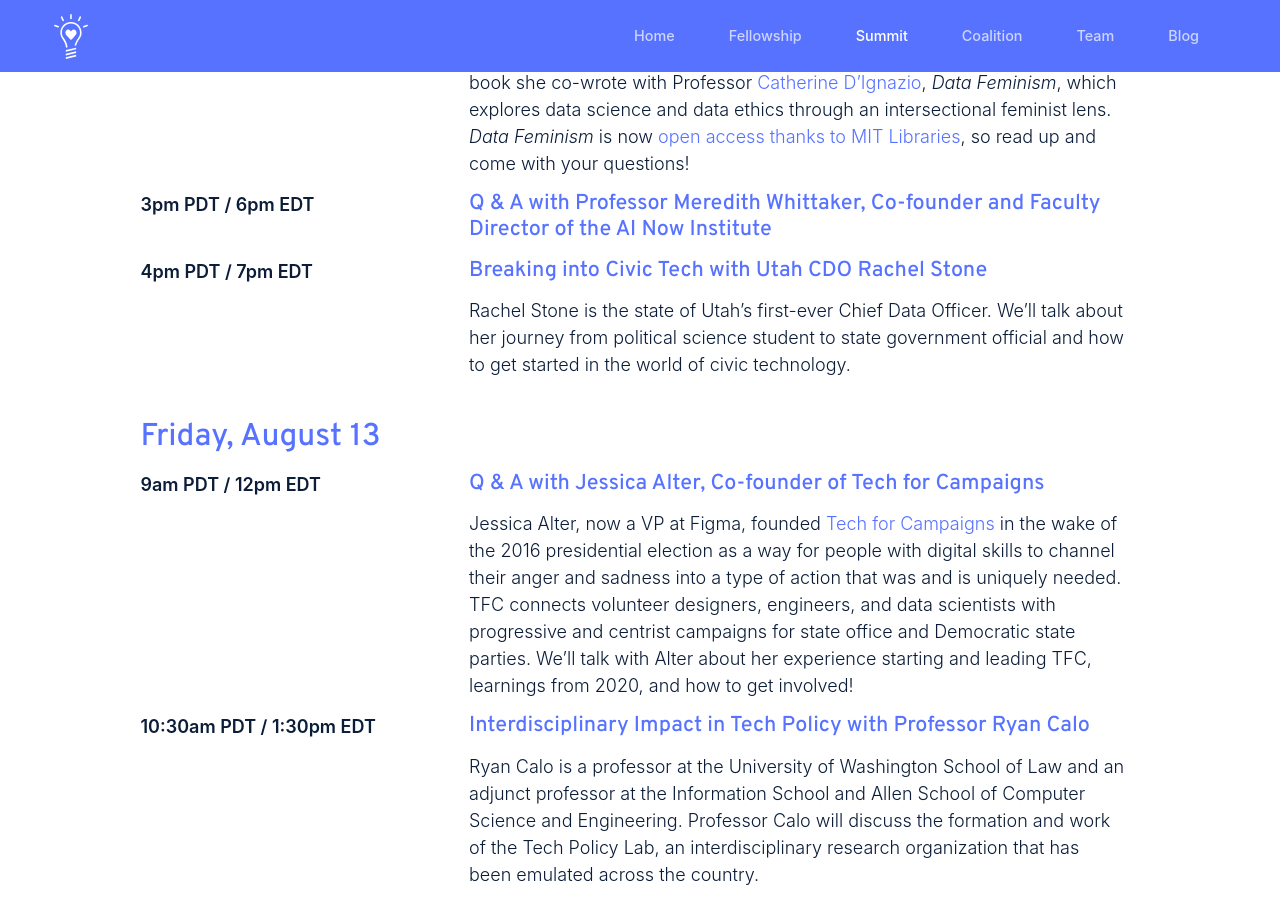
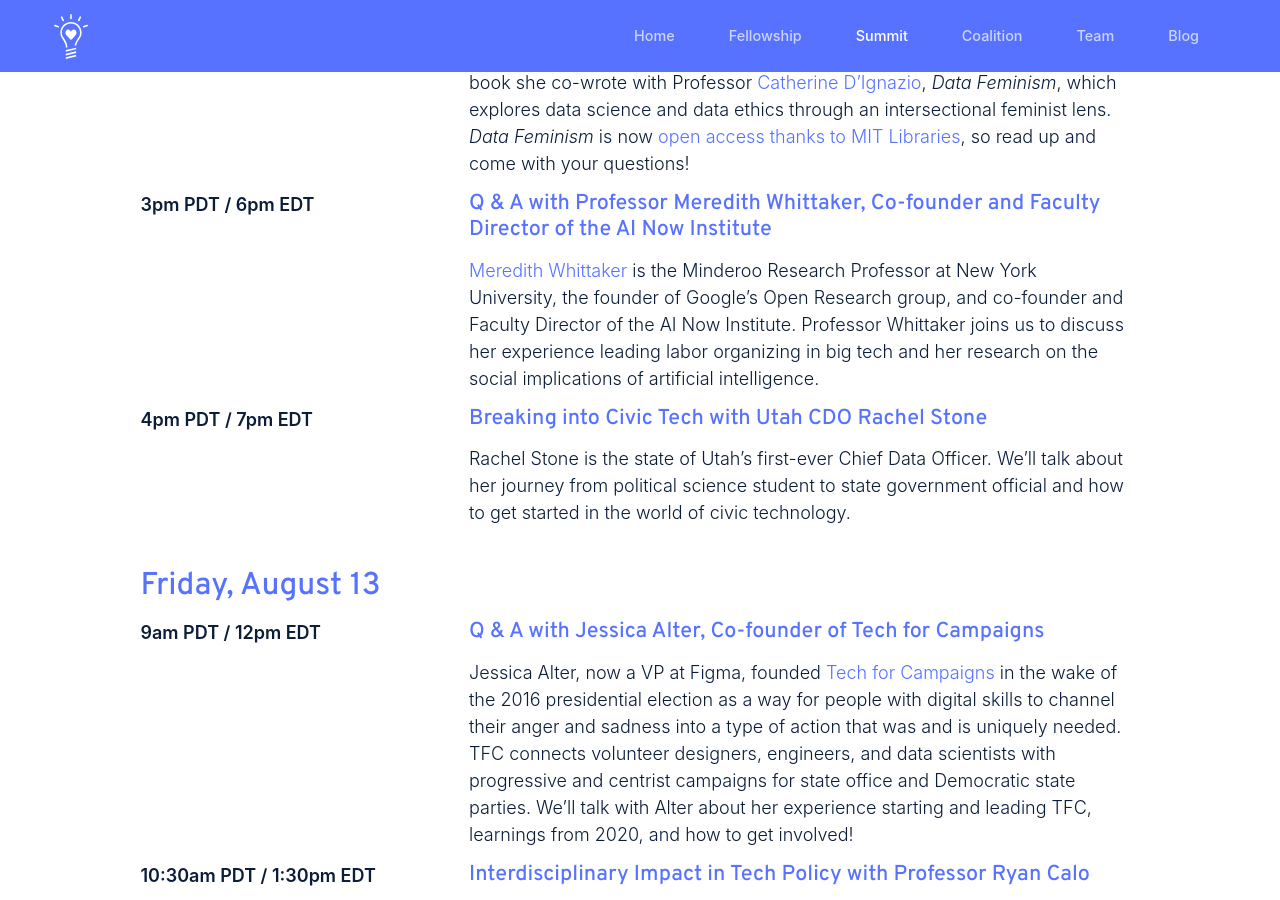
Before and after one commit to impact-labs/impact-labs.github.io, a Jekyll site: the page built from pages/summit.html, in a window 1280 px wide and 900 px high, scrolled down 1475 px. Built offline with Jekyll 4.4.1, drawn with Linux system fonts in a browser that asks for light colours; some of the changed text lies outside the part shown.

Commit message:
Add Meredith Whittaker session description

```diff
--- a/_data/summit_2021_sessions.yaml
+++ b/_data/summit_2021_sessions.yaml
@@ -8,7 +8,7 @@
       description: <a href="http://english.emory.edu/home/people/bios/klein-lauren.html">Lauren F. Klein</a> is an associate professor of English and Quantitative Theory and Methods at Emory University. Professor Klein will join us to talk about the book she co-wrote with Professor <a href="https://dusp.mit.edu/faculty/catherine-dignazio">Catherine D’Ignazio</a>, <i>Data Feminism</i>, which explores data science and data ethics through an intersectional feminist lens. <i>Data Feminism</i> is now <a href="https://mitpress.mit.edu/books/data-feminism">open access thanks to MIT Libraries</a>, so read up and come with your questions!
     - time: 3pm PDT / 6pm EDT
       title: Q & A with Professor Meredith Whittaker, Co-founder and Faculty Director of the AI Now Institute
-      description:
+      description: <a href="https://ainowinstitute.org/people/meredith-whittaker.html">Meredith Whittaker</a> is the Minderoo Research Professor at New York University, the founder of Google’s Open Research group, and co-founder and Faculty Director of the AI Now Institute. Professor Whittaker joins us to discuss her experience leading labor organizing in big tech and her research on the social implications of artificial intelligence.
     - time: 4pm PDT / 7pm EDT
       title: Breaking into Civic Tech with Utah CDO Rachel Stone
       description: Rachel Stone is the state of Utah’s first-ever Chief Data Officer. We’ll talk about her journey from political science student to state government official and how to get started in the world of civic technology.
@@ -25,7 +25,7 @@
       title: Panel on Current Issues in Tech Policy with Betsy Cooper, Chris Riley, Mallory Knodel, and Nabiha Syed
       description: We’ll hear from <a href="https://www.aspeninstitute.org/our-people/betsy-cooper/">Betsy Cooper</a>, founding Director of the <a href="https://www.aspentechpolicyhub.org/">Aspen Tech Policy Hub</a>; <a href="https://www.rstreet.org/team/chris-riley/">Chris Riley</a>, senior fellow of Internet Governance at the <a href="https://www.rstreet.org/">R Street Institute</a>; <a href="https://cdt.org/staff/mallory-knodel/">Mallory Knodel</a>, Chief Technology Officer at the <a href="https://cdt.org/">Center for Democracy and Technology</a>; and <a href="https://themarkup.org/people/nabiha-syed">Nabiha Syed</a>, President of <a href="https://themarkup.org/">The Markup</a> on topics like cybersecurity, defense of democratic systems, combatting mis- and disinformation online, data privacy, and ethical development and use of AI/ML and automation.
     - time: Time TBD
-      title: Dealing with Bias and Fairness in Data Science/AI/ML Workshop with Professor Rayid Ghani
+      title: Workshop on Dealing with Bias and Fairness in Data Science/AI/ML with Professor Rayid Ghani
       description: <a href="https://www.heinz.cmu.edu/faculty-research/profiles/ghani-rayid">Rayid Ghani</a> is a Distinguished Career Professor in the Machine Learning Department and the Heinz College of Information Systems and Public Policy at Carnegie Mellon University. Professor Ghani’s hands-on tutorial will bridge the gap between theoretical understanding of fairness issues in ML/AI systems that has emerged from recent research, and the practical challenges of dealing with these problems. You’ll get the most out of this workshop if you have some previous knowledge of Python.
 
 - dateline: Saturday, August 14
```
